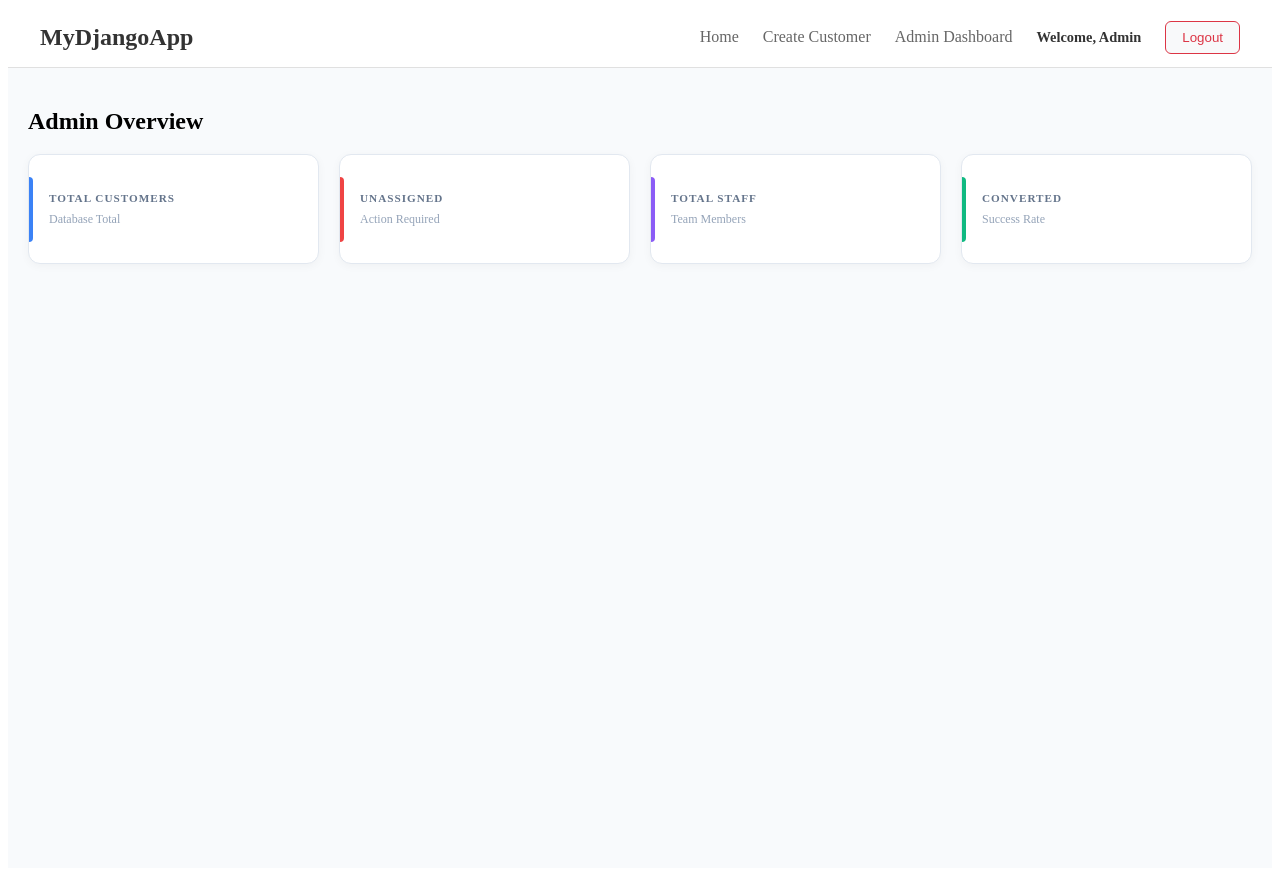
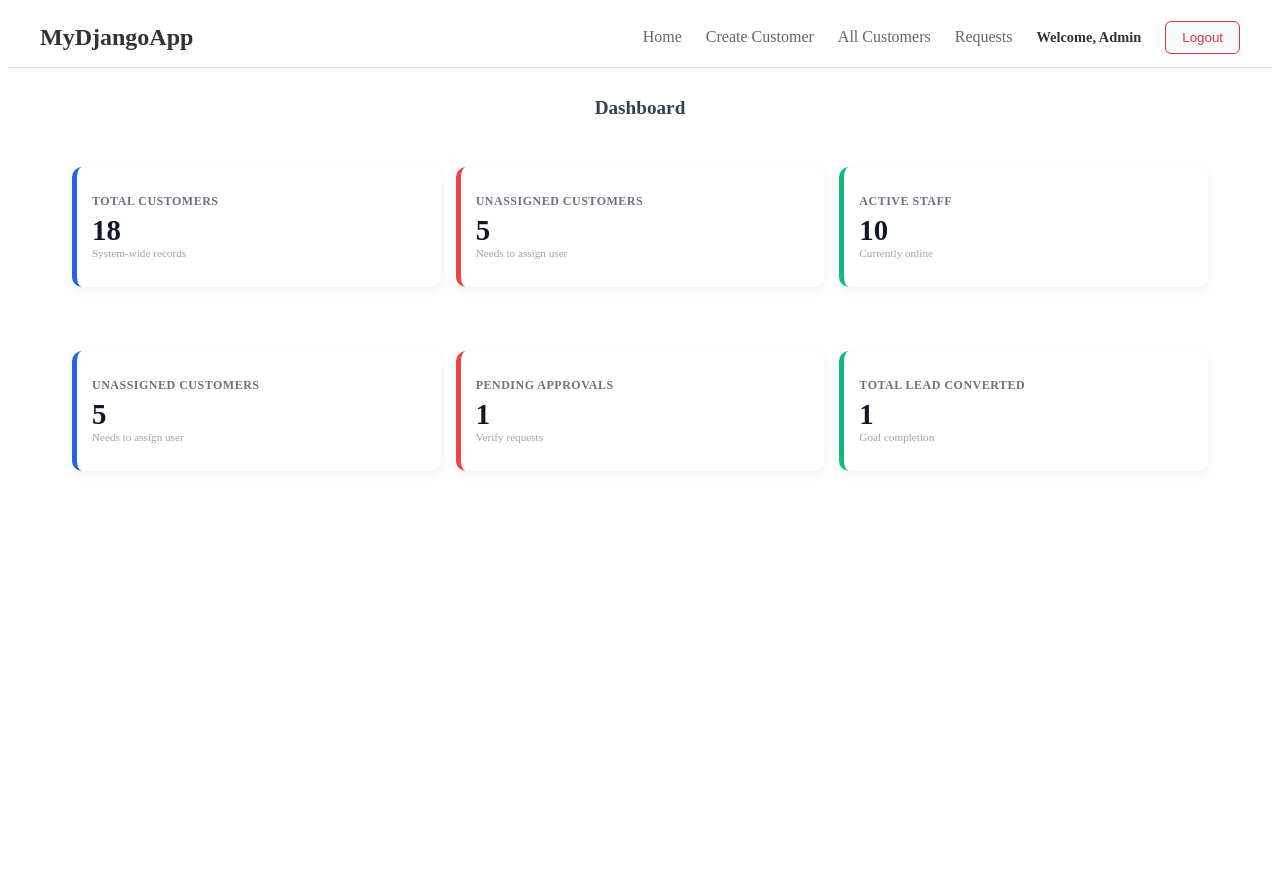
Before and after one commit to Niyad-Sunil-14/Customer-Relationship-Managment, a Django app: page / in a window 1280 px wide. After the commit the page ends 471 px from the top, so only its background shows below. Run offline with Django 5.2, Linux system fonts and the light colour scheme; a user stored in the database is signed in; data comes from the database, SQL or seed files in the repository; both versions use the stored data as it was after the commit.

Commit message:
All Customer list done & Your Customer list done

```diff
--- a/crm/urls.py
+++ b/crm/urls.py
@@ -1,11 +1,12 @@
 from django.urls import path
-from . views import home,login_user,user_logout,register,adminDashboard,createCustomer
+from . views import home,login_user,user_logout,register,requests,create_customer,customer_list
 
 urlpatterns = [
     path('', home,name="home"),
     path('login/', login_user,name="login"),
     path('logout/', user_logout,name="logout"),
     path('register/', register,name="register"),
-    path('admin-dashboard/',adminDashboard,name="admin-dashboard"),
-    path('create-customer/',createCustomer,name="create-customer"),
+    path('requests/',requests,name="requests"),
+    path('create-customer/',create_customer,name="create-customer"),
+    path('customer-list/',customer_list,name="customer-list"),
 ]
--- a/crm/views.py
+++ b/crm/views.py
@@ -9,8 +9,19 @@ from . models import Customer
 
 def home(request):
     total_customers = Customer.objects.count()
+    unassigned_customers = Customer.objects.filter(assigned_user__isnull=True).count()
+    total_staff = User.objects.filter(is_active=True).count()
+    pending_approvals = User.objects.filter(is_active=False).count()
+    total_lead_converted = Customer.objects.filter(lead_status='converted').count()
 
-    return render(request,'home.html')
+    context = {
+        'total_customers':total_customers,
+        'total_staff':total_staff,
+        'unassigned_customers':unassigned_customers,
+        'pending_approvals':pending_approvals,
+        'total_lead_converted':total_lead_converted,
+    }
+    return render(request,'home.html',context=context)
 
 
 def register(request):
@@ -63,32 +74,33 @@ def user_logout(request):
 
 
 
-def adminDashboard(request):
+def requests(request):
     if request.user.is_superuser:
         users = User.objects.filter(is_active = False)
-        total_customers = User.objects.count()
         if 'approve' in request.POST:
             id = request.POST.get('id')
             user = get_object_or_404(User,id = id)
             user.is_active = True
             user.save()
             messages.success(request, f"User {user.username} approved!")
-            return redirect('admin-dashboard')
+            return redirect('requests')
 
         elif 'reject' in request.POST:
             id = request.POST.get('id')
             user = get_object_or_404(User,id = id)
             user.delete()
             messages.success(request, f"User {user.username} rejected and removed.")
-            return redirect('admin-dashboard')
+            return redirect('requests')
     else:
         return redirect('login')
-    return render(request,'admin_dashboard.html',{'pending_requests':users,'total_customers':total_customers})
+    return render(request,'requests.html',{'pending_requests':users})
 
 
 
-def createCustomer(request):
+def create_customer(request):
     form = CustomerForm()
+    if not request.user.is_active:
+        return redirect('login')
 
     if not request.user.is_superuser:
         if 'assigned_user' in form.fields:
@@ -109,3 +121,12 @@ def createCustomer(request):
                     del form.fields['assigned_user']
 
     return render(request,'create_customer.html',{'form':form})
+
+
+
+def customer_list(request):
+    if request.user.is_superuser:
+        customer_list = Customer.objects.all()
+    else:
+        customer_list = Customer.objects.filter(assigned_user=request.user.id)
+    return render(request,'customer_list.html',{'customer_list':customer_list})
--- a/static/css/home.css
+++ b/static/css/home.css
@@ -1,67 +1,73 @@
-/* Wrapper for the whole Dashboard to keep it fixed */
-.dashboard-page {
-    height: 100vh;
+
+/* .wrapper{
+    background-color: #f3f4f6;
+} */
+
+
+/* Container for the cards */
+.admin-dashboard-summary {
     display: flex;
-    flex-direction: column;
-    padding: 20px;
-    background-color: #f8fafc;
-    box-sizing: border-box;
-    overflow: hidden; /* Stops page scrolling */
+    justify-content: space-between;
+    gap: 15px;
+    margin-bottom: 20px;
+    height: 120px; /* Fixed height to prevent shifting */
+    margin: 4rem;
+    margin-top: 3rem;
 }
 
-/* Updated Grid Layout for Cards */
-.admin-dashboard-summary {
-    display: grid;
-    grid-template-columns: repeat(4, 1fr); /* Exactly 4 equal columns */
-    gap: 20px;
-    margin-bottom: 25px;
-    height: 110px; /* Constrained height */
-}
-
+/* Individual Card Styling */
 .summary-card {
-    background: white;
-    padding: 15px 20px;
-    border-radius: 12px;
-    box-shadow: 0 2px 10px rgba(0, 0, 0, 0.04);
-    border: 1px solid #e2e8f0;
+    flex: 1;
+    background: #ffffff;
+    padding: 15px;
+    border-radius: 10px;
+    box-shadow: 0 4px 12px rgba(0, 0, 0, 0.05);
     display: flex;
     flex-direction: column;
     justify-content: center;
-    position: relative;
+    border-left: 5px solid #2563eb; /* Blue accent */
+    transition: transform 0.2s;
 }
 
-/* Status Accents (The vertical line on the side) */
-.summary-card::before {
-    content: "";
-    position: absolute;
-    left: 0;
-    top: 20%;
-    height: 60%;
-    width: 4px;
-    border-radius: 0 4px 4px 0;
+.summary-card:hover {
+    transform: translateY(-3px);
 }
 
-.card-total::before { background-color: #3b82f6; }   /* Blue */
-.card-unassigned::before { background-color: #ef4444; } /* Red */
-.card-staff::before { background-color: #8b5cf6; }    /* Purple */
-.card-converted::before { background-color: #10b981; } /* Green */
+/* Specific colors for different statuses */
+.card-unassigned { border-left-color: #ef4444; } /* Red */
+.card-active { border-left-color: #f59e0b; }     /* Orange */
+.card-converted { border-left-color: #10b981; }  /* Green */
 
 .summary-card h3 {
     margin: 0;
-    font-size: 0.7rem;
-    color: #64748b;
+    font-size: 0.75rem;
     text-transform: uppercase;
-    letter-spacing: 1px;
+    color: #6b7280;
+    letter-spacing: 0.5px;
 }
 
 .summary-card .value {
-    font-size: 1.75rem;
-    font-weight: 700;
-    color: #1e293b;
-    margin: 4px 0;
+    font-size: 1.8rem;
+    font-weight: 800;
+    color: #111827;
+    margin-top: 5px;
 }
 
 .summary-card .subtitle {
-    font-size: 0.75rem;
-    color: #94a3b8;
+    font-size: 0.7rem;
+    color: #9ca3af;
 }
+
+
+
+
+
+
+h3.dashboard-title {
+    text-align: center;
+    font-size: 1.2rem;
+    color: #334155;
+    padding-top: 10px;
+    margin-bottom: 0px;
+    width: 100%;
+}
--- a/templates/base.html
+++ b/templates/base.html
@@ -10,6 +10,10 @@
     <link rel="stylesheet" href="{% static 'css/requests.css' %}">
     <link rel="stylesheet" href="{% static 'css/create_customer.css' %}">
     <link rel="stylesheet" href="{% static 'css/home.css' %}">
+    <link rel="stylesheet" href="{% static 'css/customer_list.css' %}">
+
+
+    <link rel="stylesheet" href="https://cdnjs.cloudflare.com/ajax/libs/font-awesome/6.4.0/css/all.min.css">
 </head>
 <body>
     <nav>
--- a/templates/home.html
+++ b/templates/home.html
@@ -7,36 +7,51 @@
 
 
 {% block content %}
-    <div class="dashboard-page">
-        <h2>Admin Overview</h2>
+    {% if request.user.is_superuser %}
+        <div class="wrapper">
+            <h3 class="dashboard-title">Dashboard</h3>
+            <div class="admin-dashboard-summary">
+                <div class="summary-card">
+                    <h3>Total Customers</h3>
+                    <div class="value"> {{total_customers}} </div>
+                    <div class="subtitle">System-wide records</div>
+                </div>
 
-        <div class="admin-dashboard-summary">
-            <div class="summary-card card-total">
-                <h3>Total Customers</h3>
-                <div class="value">{{ total_customers }}</div>
-                <div class="subtitle">Database Total</div>
+                <div class="summary-card card-unassigned">
+                    <h3>Unassigned Customers</h3>
+                    <div class="value"> {{unassigned_customers}} </div>
+                    <div class="subtitle">Needs to assign user</div>
+                </div>
+
+                <div class="summary-card card-converted">
+                    <h3>Active Staff</h3>
+                    <div class="value"> {{total_staff}} </div>
+                    <div class="subtitle">Currently online</div>
+                </div>
             </div>
 
-            <div class="summary-card card-unassigned">
-                <h3>Unassigned</h3>
-                <div class="value">{{ unassigned_leads }}</div>
-                <div class="subtitle">Action Required</div>
-            </div>
+            <div class="admin-dashboard-summary">
+                <div class="summary-card">
+                    <h3>Unassigned Customers</h3>
+                    <div class="value"> {{unassigned_customers}} </div>
+                    <div class="subtitle">Needs to assign user</div>
+                </div>
 
-            <div class="summary-card card-staff">
-                <h3>Total Staff</h3>
-                <div class="value">{{ total_staff }}</div>
-                <div class="subtitle">Team Members</div>
-            </div>
+                <div class="summary-card card-unassigned">
+                    <h3>Pending Approvals</h3>
+                    <div class="value"> {{pending_approvals}} </div>
+                    <div class="subtitle">Verify requests</div>
+                </div>
 
-            <div class="summary-card card-converted">
-                <h3>Converted</h3>
-                <div class="value">{{ total_converted }}</div>
-                <div class="subtitle">Success Rate</div>
+                <div class="summary-card card-converted">
+                    <h3>Total Lead Converted</h3>
+                    <div class="value">{{ total_lead_converted }}</div>
+                    <div class="subtitle">Goal completion</div>
+                </div>
             </div>
         </div>
+    {% else %}
+        <h1>Not a superuser</h1>
+    {% endif %}
 
-        <div class="table-container">
-            </div>
-    </div>
 {% endblock content %}
--- a/templates/navbar.html
+++ b/templates/navbar.html
@@ -6,9 +6,22 @@
 
             <ul class="nav-menu">
                 <li><a href="/" class="nav-link">Home</a></li>
-                <li><a href="{% url 'create-customer' %}" class="nav-link">Create Customer</a></li>
-                {% if user.is_superuser %}
-                    <li><a href="{% url 'admin-dashboard' %}" class="nav-link">Admin Dashboard</a></li>
+                {% if user.is_active %}
+                    <li><a href="{% url 'create-customer' %}" class="nav-link">Create Customer</a></li>
+
+                    <li>
+                        <a href="{% url 'customer-list' %}" class="nav-link">
+                            {% if user.is_superuser %}
+                                All Customers
+                            {% elif user.is_active %}
+                                Your Customer
+                            {% endif %}
+                        </a>
+                    </li>
+
+                    {% if user.is_superuser %}
+                        <li><a href="{% url 'requests' %}" class="nav-link">Requests</a></li>
+                    {% endif %}
                 {% endif %}
 
                 {% if user.is_authenticated %}
--- a/templates/admin_dashboard.html
+++ b/templates/requests.html
@@ -7,10 +7,6 @@
 
 
 {% block content %}
-    <div>
-        <h3>Total Customers</h3> : <p>{{total_customers}}</p>
-    </div>
-
     <div class="admin-container">
         <div class="request-card">
             <h2>Pending Approvals</h2>
```
Also changed, not shown: static/css/customer_list.css (added, +144 -0 lines), templates/customer_list.html (added, +49 -0 lines), db.sqlite3.
